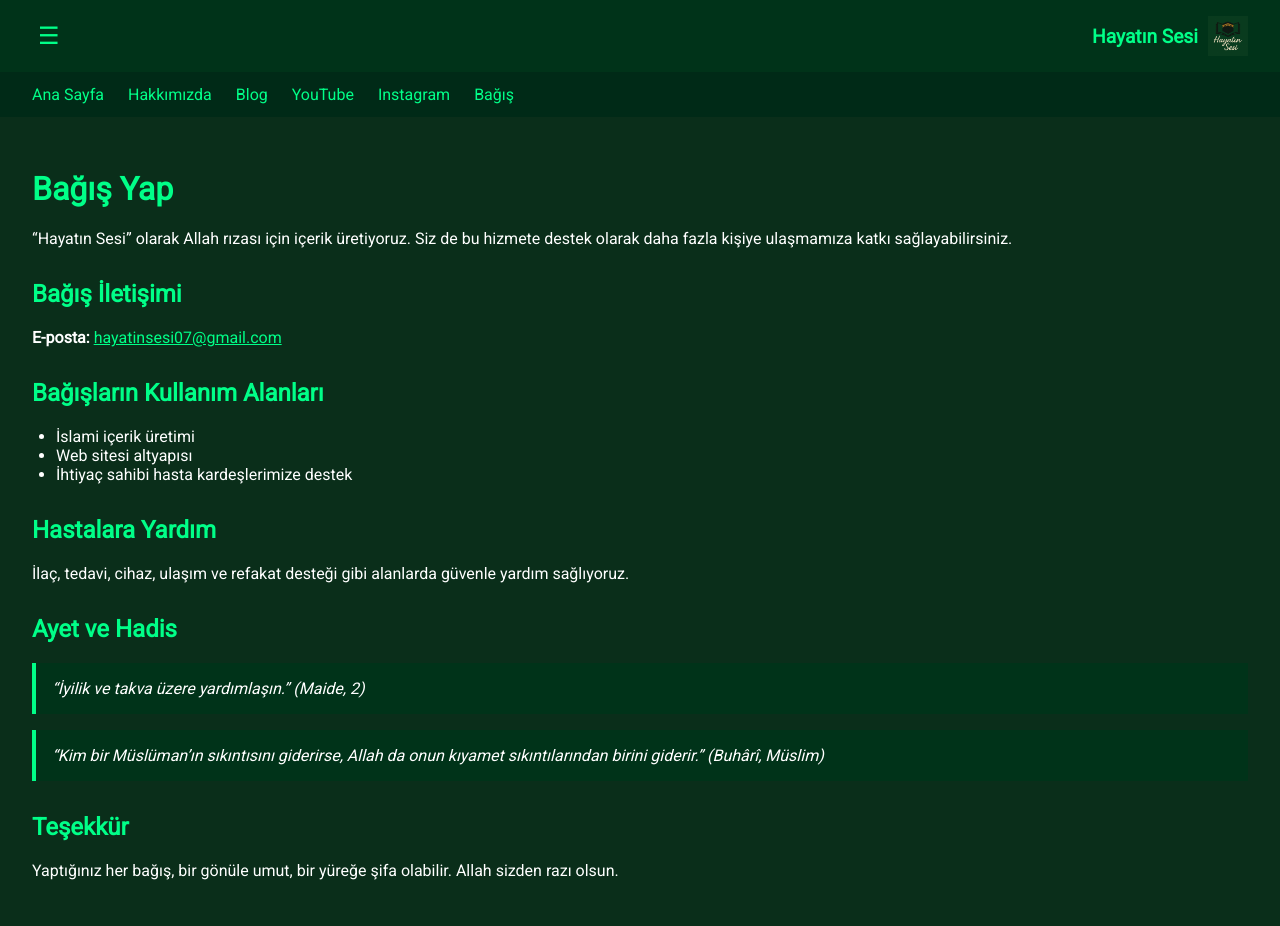
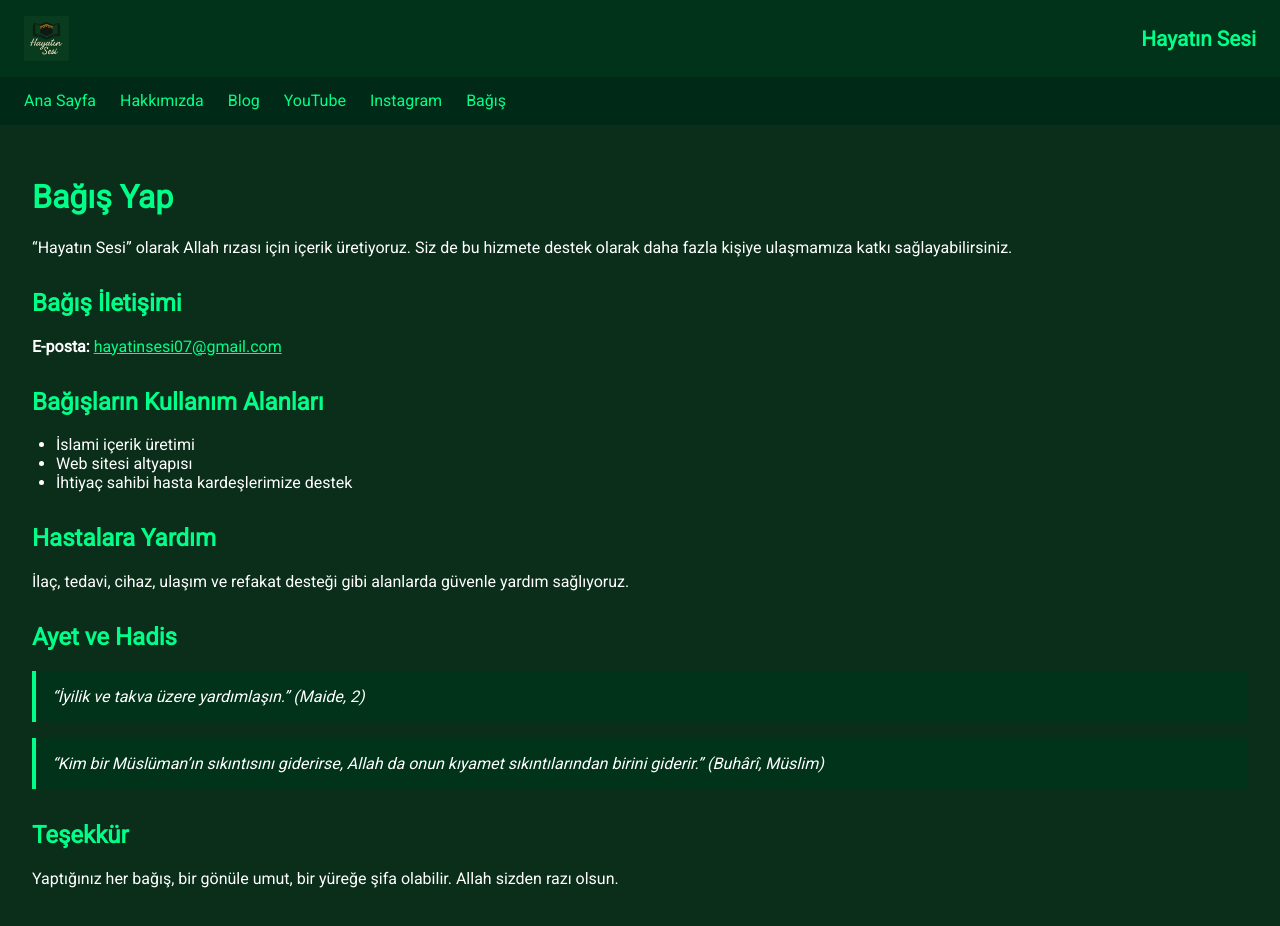
Before and after one commit to hayatin-sesi/Hayatin-Sesi, a plain HTML site: page bagis.html in a window 1280 px wide. Drawn offline with Linux system fonts and the light colour scheme.

Commit message:
Update bagis.html

```diff
--- a/bagis.html
+++ b/bagis.html
@@ -21,43 +21,50 @@
       display: flex;
       justify-content: space-between;
       align-items: center;
-      padding: 1rem 2rem;
+      padding: 1rem 1.5rem;
+    }
+
+    .navbar-left {
+      display: flex;
+      align-items: center;
+    }
+
+    .navbar-left img {
+      height: 45px;
+      margin-right: 10px;
+    }
+
+    .navbar-right {
+      display: flex;
+      align-items: center;
+    }
+
+    .brand-text {
+      font-size: 1.3rem;
+      color: #00ff88;
+      font-weight: bold;
     }
 
     .menu-toggle {
       background: none;
       border: none;
       color: #00ff88;
-      font-size: 1.5rem;
+      font-size: 1.8rem;
+      margin-left: 1rem;
       cursor: pointer;
-    }
-
-    .profile {
-      display: flex;
-      align-items: center;
-    }
-
-    .profile span {
-      color: #00ff88;
-      font-weight: bold;
-      font-size: 1.2rem;
-      margin-right: 10px;
-    }
-
-    .profile img {
-      height: 40px;
+      display: block;
     }
 
     .menu-links {
       background-color: #002a17;
-      padding: 0.5rem 2rem;
+      padding: 0.5rem 1.5rem;
       display: none;
       flex-direction: column;
     }
 
     .menu-links a {
       color: #00ff88;
-      margin: 0.3rem 0;
+      margin: 0.4rem 0;
       text-decoration: none;
     }
 
@@ -94,10 +101,15 @@
     }
 
     @media(min-width: 768px) {
+      .menu-toggle {
+        display: none;
+      }
+
       .menu-links {
         flex-direction: row;
         display: flex !important;
       }
+
       .menu-links a {
         margin-right: 1.5rem;
       }
@@ -107,10 +119,12 @@
 <body>
 
   <div class="navbar">
-    <button class="menu-toggle" onclick="toggleMenu()">&#9776;</button>
-    <div class="profile">
-      <span>Hayatın Sesi</span>
+    <div class="navbar-left">
       <img src="images/hayatinsesi-logo.png" alt="Hayatın Sesi logosu" />
+    </div>
+    <div class="navbar-right">
+      <span class="brand-text">Hayatın Sesi</span>
+      <button class="menu-toggle" onclick="toggleMenu()">&#9776;</button>
     </div>
   </div>
 
```
